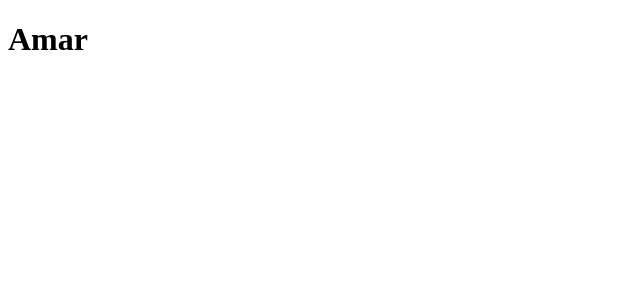
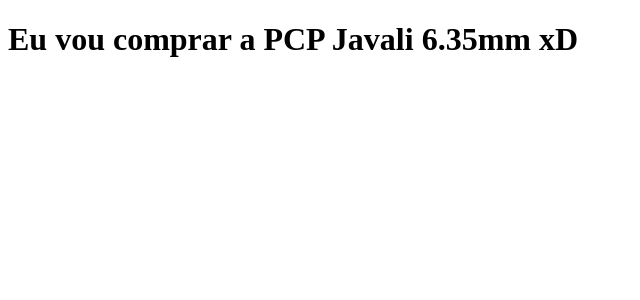
Before and after one commit to BrunoBrendhan/clone-tabnews, a Next.js app: page / in a window 1280 px wide. Shown: the top 300 px of the page, without its empty margins (0-640 px from the left). Built offline with nearby package versions, Linux system fonts and the light colour scheme.

Commit message:
Mudei a frase

```diff
--- a/pages/index.js
+++ b/pages/index.js
@@ -1,4 +1,4 @@
 function Home(){
-    return <h1>Amar</h1>
+    return <h1>Eu vou comprar a PCP Javali 6.35mm xD</h1>
 }
 export default Home;
```
